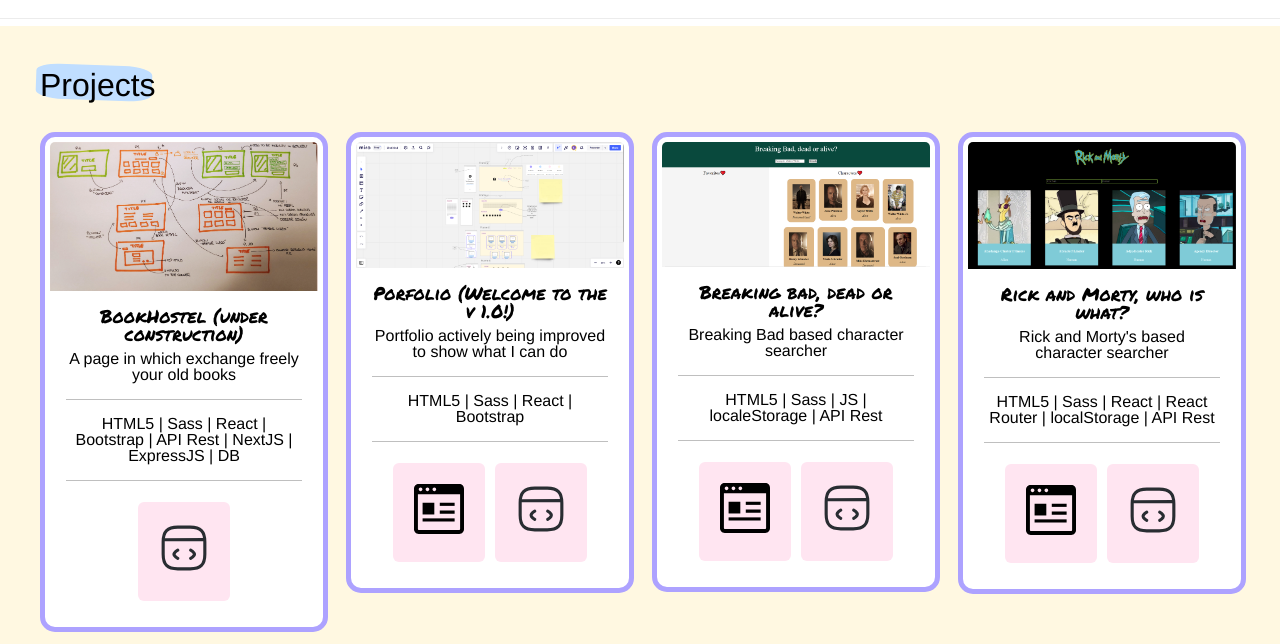
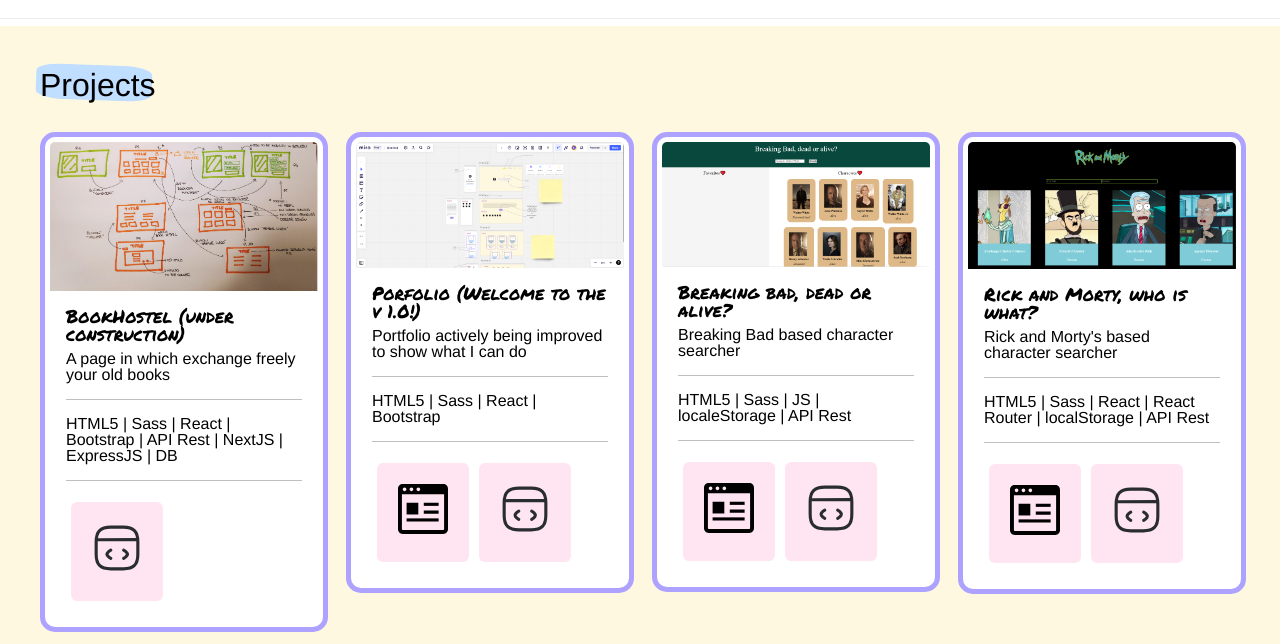
Before and after one commit to lvaldenebro/portfolio, a React (Create React App) app: page / in a window 1280 px wide. Shown: the part 1480-2124 px from the top of the page. Built offline with nearby package versions, Linux system fonts and the light colour scheme.

Commit message:
Centers projects section

```diff
--- a/src/components/App.js
+++ b/src/components/App.js
@@ -173,7 +173,8 @@ return (
 
                 <div className="row row-projects important-projects">
                     <div className="col-12 col-sm-6 col-xl-3 mb-4">
-                        <div className="card text-center">
+                        <div className="card mx-auto">
+                            {/* mx-auto to center the card */}
                             <img src={bookHostel} className="card-img-top" alt="..." />
                             <div className="card-body">
                                 <h5 className="card-title">BookHostel (under construction)</h5>
@@ -192,7 +193,7 @@ return (
                     </div>
 
                     <div className="col-12 col-sm-6 col-xl-3 mb-4">
-                        <div className="card text-center">
+                        <div className="card mx-auto">
                             <img src={portfolio} className="card-img-top" alt="..." />
                             <div className="card-body">
                                 <h5 className="card-title">Porfolio (Welcome to the v 1.0!)</h5>
@@ -212,7 +213,7 @@ return (
 
 
                     <div className="col-12 col-sm-6 col-xl-3 mb-4">
-                        <div className="card text-center">
+                        <div className="card mx-auto">
                             <img src={ bbSearcher } className="card-img-top" alt="..." />
                             <div className="card-body">
                                 <h5 className="card-title">Breaking bad, dead or alive?</h5>
@@ -231,7 +232,7 @@ return (
                     </div>
 
                     <div className="col-12 col-sm-6 col-xl-3 mb-5">
-                        <div className="card text-center">
+                        <div className="card mx-auto">
                             <img src={ rmSearcher } className="card-img-top" alt="..." />
                             <div className="card-body">
                                 <h5 className="card-title">Rick and Morty, who is what?</h5>
@@ -258,7 +259,7 @@ return (
     TODO:SMALLER CAROUSEL + color in the back of the title*/}
                 <div className="row">
                     <div className="column">
-                        <div id="carouselExampleAutoplaying" className="carousel slide" data-bs-ride="carousel">
+                        <div id="carouselExampleAutoplaying" className="carousel slide mx-auto" data-bs-ride="carousel">
                             <div className="carousel-inner">
                                 <div className="carousel-item active">
                                     <img src={ landingPage } className="d-block w-100" alt="..."/>
--- a/src/styles/App.scss
+++ b/src/styles/App.scss
@@ -261,10 +261,6 @@ body {
     margin-top: 20px;
 }
 
-.important-projects {
-    justify-content: space-around;
-}
-
 .text-bg-skills {
     background-color: $medium-light;
     color: $basic;
```
